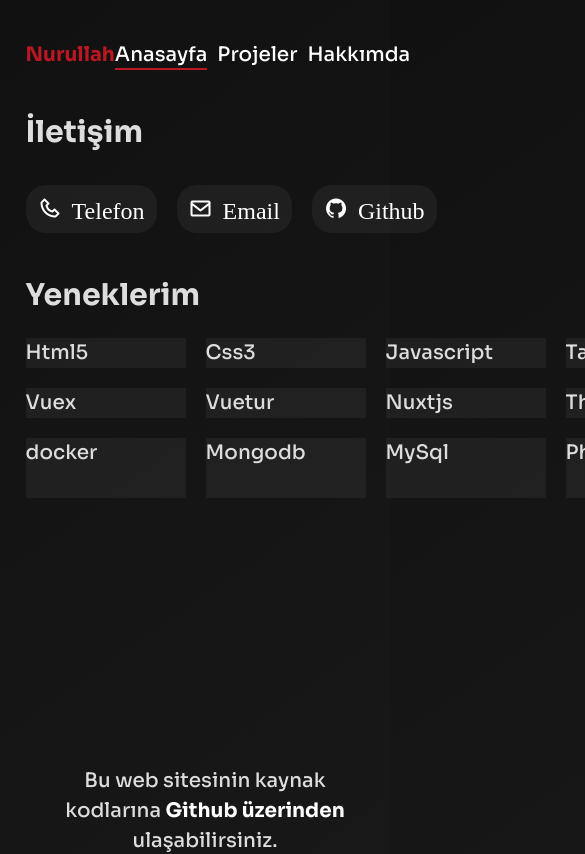
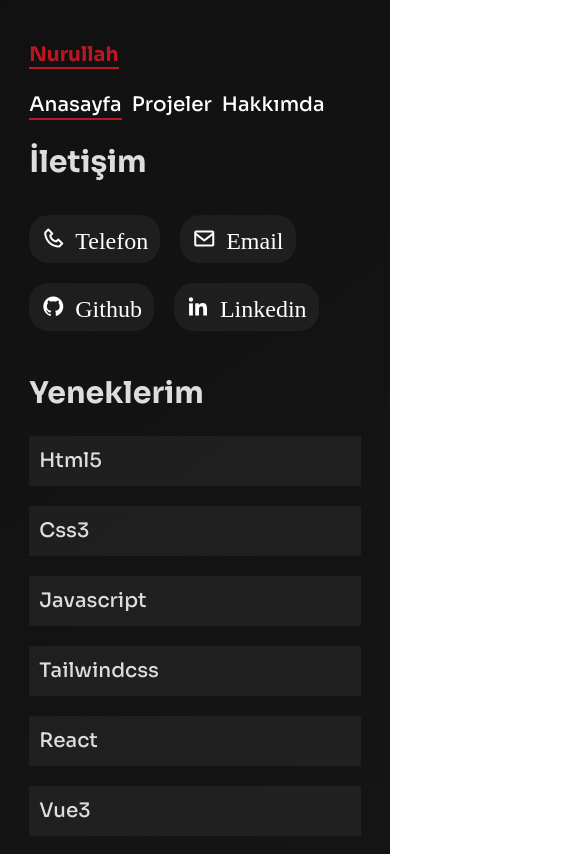
Before and after one commit to Nurullah-Nergiz/webpage, a Nuxt app: page / in a window 390 px wide. Shown: the top 854 px of the page, 585 px wide, since content can reach past the window. Built offline with nearby package versions, Linux system fonts and the light colour scheme.

Commit message:
mobile friendly user interface

```diff
--- a/assets/css/main.scss
+++ b/assets/css/main.scss
@@ -74,24 +74,27 @@ hr {
 }
 
 #__nuxt {
-  width: 92%;
+  width: 85%;
   height: 100%;
   max-width: 1024px;
   margin: 0 auto;
-  padding: 0 0 0 1rem;
+  padding: 0 1rem 0 1rem;
   isolation: isolate;
 
   & > section {
-    padding: 2rem 0;
     display: flex;
+    padding-top: 2rem;
     justify-content: space-between;
+    flex-wrap: wrap;
 
     header > a {
       color: var(--primary);
+      border-bottom: var(--primary) 2px solid;
       font-weight: bold;
     }
 
     nav {
+      margin: 1rem 0;
       display: flex;
       align-items: center;
       gap: 0.5rem;
@@ -129,6 +132,7 @@ hr {
         margin-top: 1.5em;
         display: flex;
         align-items: center;
+        flex-wrap: wrap;
         gap: 1rem;
 
         a {
@@ -143,15 +147,20 @@ hr {
     }
 
     & > .skills {
-      h2{
+      h2 {
         margin: 1rem 0;
       }
 
       ul {
         display: grid;
-        grid-template-columns: repeat(6, 160px);
-        grid-auto-columns: 150px;
+        // grid-template-columns: repeat(6, 160px);
+        // grid-auto-columns: 150px;
+        grid-template-columns: repeat(auto-fill, minmax(200px, 1fr));
         gap: 1em;
+
+        li{
+          padding: 0.5em;
+        }
       }
     }
 
@@ -165,8 +174,7 @@ hr {
 
       .repo-list {
         display: grid;
-        grid-template-columns: repeat(4, 240px);
-        grid-auto-columns: 200px;
+        grid-template-columns: repeat(auto-fill, minmax(200px, 1fr));
         gap: 1rem;
 
         a {
--- a/nuxt.config.ts
+++ b/nuxt.config.ts
@@ -2,6 +2,6 @@
 export default defineNuxtConfig({
     app: {
         head: {
-        title:'Nurullah Nergiz'
+            title: 'Nurullah Nergiz',
     }}
 })
--- a/pages/index.vue
+++ b/pages/index.vue
@@ -14,6 +14,12 @@
           target="_blank"
           class="bx bxl-github"
           >Github
+        </a>
+        <a
+          href="https://www.linkedin.com/in/nurullah-nergiz-375674221/"
+          target="_blank"
+          class="bx bxl-linkedin"
+          >Linkedin
         </a>
       </span>
     </div>
```
Also changed, not shown: app.vue (+12 -4 lines).
